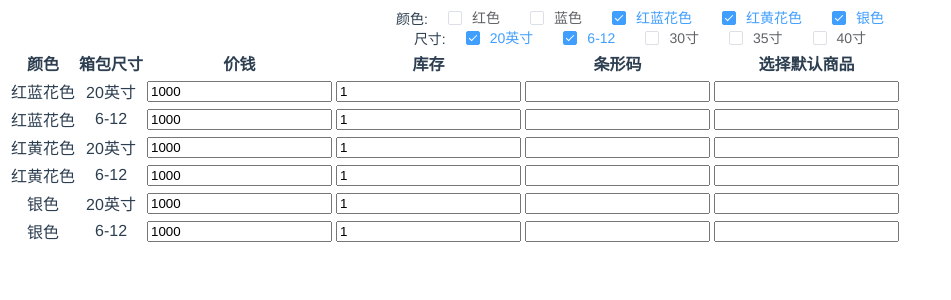
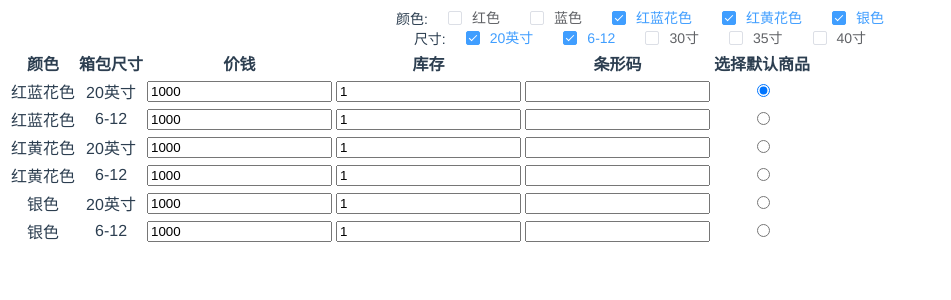
Before and after one commit to hanzhecheng/attritable, a Vue app: page / in a window 1280 px wide. Shown: the top 300 px of the page, without its empty margins (0-951 px from the left). Built offline with nearby package versions, Linux system fonts and the light colour scheme.

Commit message:
更新属性表，增加设置默认属性方法，增加判断数据是否存在原始数据方法

```diff
--- a/src/components/Sku/index.vue
+++ b/src/components/Sku/index.vue
@@ -21,7 +21,12 @@
         <el-checkbox label='40寸'></el-checkbox>
       </el-checkbox-group>
     </div>
-    <SkuTable :spec='specs' :table-data='tableData' @setOriginData='setOriginData'></SkuTable>
+    <SkuTable
+      :spec='specs'
+      :table-data='tableData'
+      @setOriginData='setOriginData'
+      @setDefault='setDefault'
+    ></SkuTable>
   </div>
 </template>
 
@@ -174,8 +179,7 @@ export default {
         return JSON.parse(item.specs);
       });
 
-      let colorSet = new Set(),
-        sizeSet = new Set();
+      let colorSet = new Set(),sizeSet = new Set();
       arr.forEach(item => {
         colorSet.add(item[0].specValue);
         sizeSet.add(item[1].specValue);
@@ -191,23 +195,14 @@ export default {
       this.tableData = arr;
       this.tableData = this.tableData.map((item, index) => {
         //判断原始数据中是否存在，specs中属性值很多，只依据为specs的数组specValue是否相同
-        let inx = this.originData.findIndex(it => {
-          let originArr = "";
-          if (typeof it.specs == "string") {
-            originArr = JSON.parse(it.specs);
-          } else {
-            originArr = it.specs;
-          }
-          let itArr = originArr.map(items => items.specValue),
-            itemArr = item.specs.map(items => items.specValue);
-          return JSON.stringify(itArr) == JSON.stringify(itemArr);
-        });
+        let inx = this.getOriginIndex(item);
         if (inx !== -1) {
           item = this.originData[inx];
         }
         return item;
       });
     },
+
     setOriginData(val) {
       //设置历史数据，历史数据为空的时候，历史数据=val，历史数据不为空的时候，判断val的specs是否存在在历史数据中
       //不存在就push到历史数据中，存在就更新历史数据
@@ -217,11 +212,7 @@ export default {
       } else {
         val.forEach(item => {
           //判断原始数据中是否存在，specs中属性值很多，只依据为specs的数组specValue是否相同
-          let inx = this.originData.findIndex(it => {
-            let itArr = it.specs.map(items => items.specValue),
-              itemArr = item.specs.map(items => items.specValue);
-            return JSON.stringify(itArr) == JSON.stringify(itemArr);
-          });
+          let inx = this.getOriginIndex(item);
           if (inx == -1) {
             this.originData.push(item);
           } else {
@@ -229,6 +220,20 @@ export default {
           }
         });
       }
+    },
+    getOriginIndex(item) {
+      //查看数据是否存在在原始数据中，根据属性名称判断
+      let index = this.originData.findIndex(it => {
+        let originArr = "";
+        if (typeof it.specs == "string") {
+          originArr = JSON.parse(it.specs);
+        } else {
+          originArr = it.specs;
+        }
+        let itArr = originArr.map(items => items.specValue),itemArr = item.specs.map(items => items.specValue);
+        return JSON.stringify(itArr) == JSON.stringify(itemArr);
+      });
+      return index;
     },
     bothAttr() {
       //勾选了两种属性，生成checkListOne*checkListTwo个数据
@@ -290,6 +295,14 @@ export default {
         });
       });
       return arr;
+    },
+    setDefault(index) {
+      //设置是否默认商品
+      this.tableData.forEach(item => {
+        this.$set(item, "isDefault", 0);
+      });
+      this.$set(this.tableData[index], "isDefault", 1);
+      this.setOriginData(this.tableData);
     }
   },
   computed: {
--- a/src/components/Sku/table.vue
+++ b/src/components/Sku/table.vue
@@ -10,7 +10,8 @@
       <tr v-for='(item,index) in tbldata'>
         <td v-for='(subitem,inx) in item.specs'>{{subitem.specValue}}</td>
         <td v-for='subitem in basicBody'>
-          <input type='text' v-model='item[subitem]' @input='updateTableData'>
+          <input v-if="subitem!='isDefault'" type='text' v-model='item[subitem]' @input='updateTableData'>
+          <input v-else type="radio" value="1" v-model='item[subitem]' @change="setDefault(index)">
         </td>
       </tr>
     </tbody>
@@ -23,7 +24,7 @@ export default {
   data() {
     return {
       basicHead: ["价钱", "库存", "条形码", "选择默认商品"],
-      basicBody: ["price", "stock", "barcode", "default"]
+      basicBody: ["price", "stock", "barcode", "isDefault"]
     };
   },
   props: {
@@ -37,6 +38,9 @@ export default {
   methods: {
     updateTableData() {
       this.$emit("setOriginData", this.tableData);
+    },
+    setDefault(index){
+      this.$emit("setDefault",index)
     }
   },
   computed: {
```
